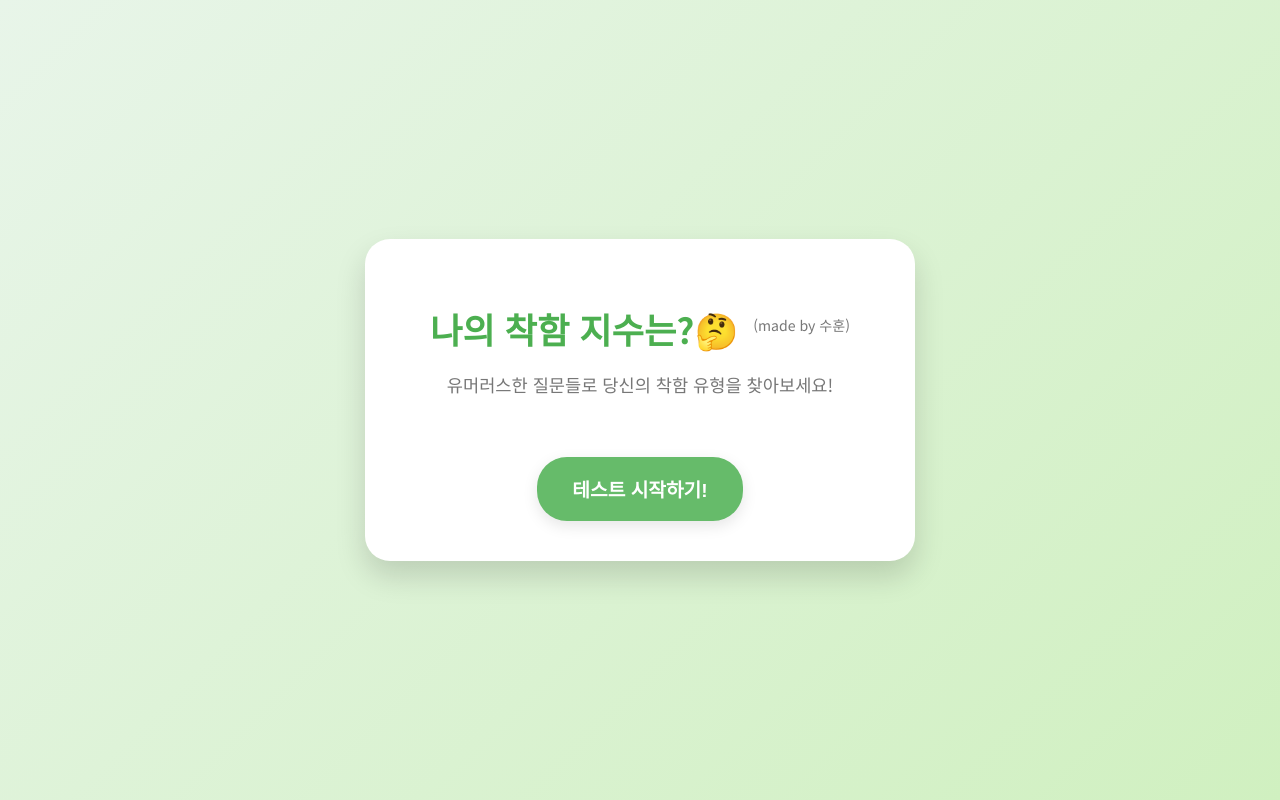
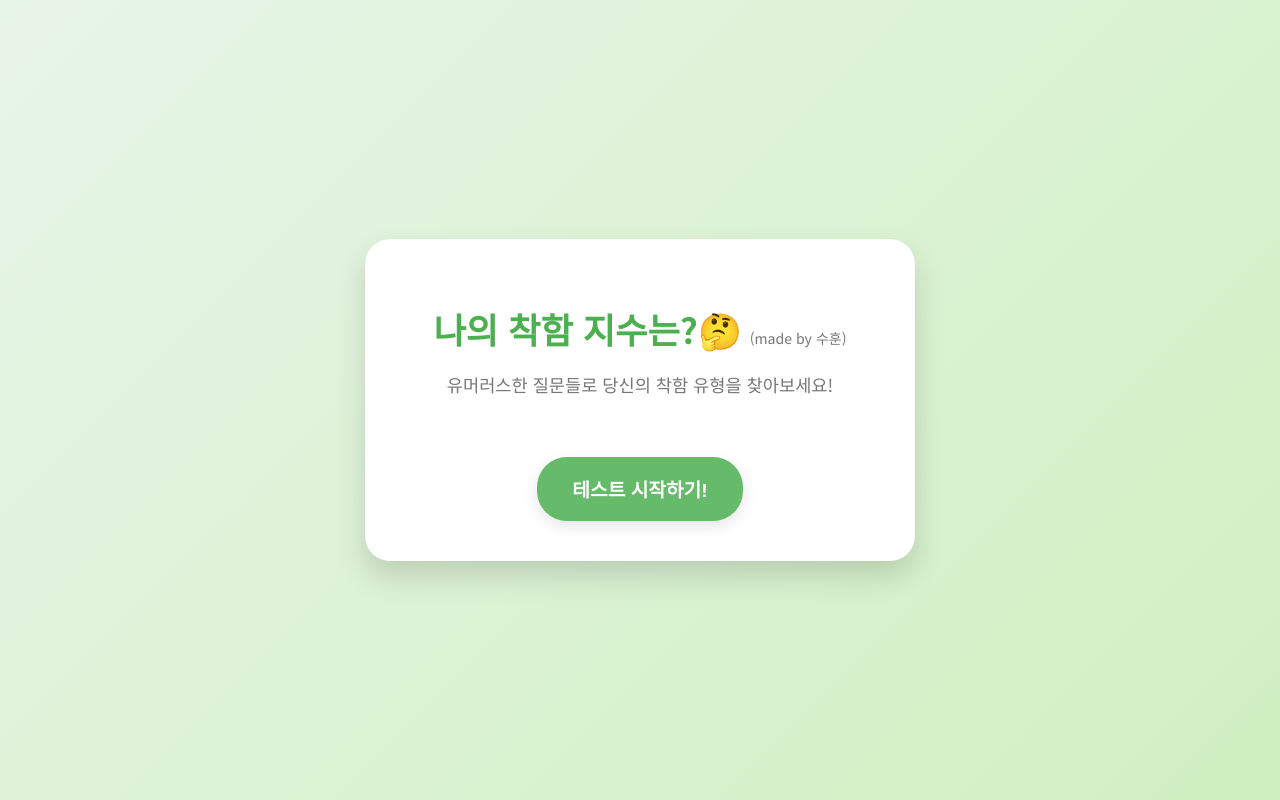
Before and after one commit to Sooni95/kindness-test-app, a plain HTML site: page index.html in a window 1280 px wide. Drawn offline with Linux system fonts and the light colour scheme.

Commit message:
Add files via upload

```diff
--- a/style.css
+++ b/style.css
@@ -35,6 +35,11 @@ header h1 {
     margin-bottom: 10px;
     font-size: 2.2em;
     font-weight: 700;
+    /* h1 자체를 flex 컨테이너로 만들어서 내부 요소를 정렬 */
+    display: flex;
+    justify-content: center; /* 수평 중앙 정렬 */
+    align-items: baseline; /* 텍스트 베이스라인에 맞춰 정렬 */
+    flex-wrap: wrap; /* 공간이 부족하면 줄바꿈 허용 */
 }
 
 /* "made by 수훈" 텍스트 스타일 */
@@ -42,9 +47,10 @@ header h1 .made-by {
     font-size: 0.4em; /* h1 폰트 크기의 40% (더 작게) */
     color: #777; /* 회색으로 표시 */
     font-weight: 400; /* 보통 두께 */
-    vertical-align: super; /* 살짝 위로 올림 */
-    margin-left: 5px; /* 왼쪽 여백 */
-    white-space: nowrap; /* 줄바꿈 방지 */
+    margin-left: 8px; /* 왼쪽 여백 */
+    /* vertical-align 대신 flex container의 align-items를 사용하여 정렬 */
+    /* transform: translateY(-0.1em); */ /* 미세 조정 필요 시 사용 */
+    line-height: 1; /* 줄 높이 설정 */
 }
 
 
@@ -230,6 +236,7 @@ button:disabled {
 
     header h1 .made-by {
         font-size: 0.5em; /* 모바일에서 'made by' 텍스트 크기 조절 */
+        margin-left: 5px; /* 모바일에서 왼쪽 여백 조절 */
     }
 
     header p {
```
